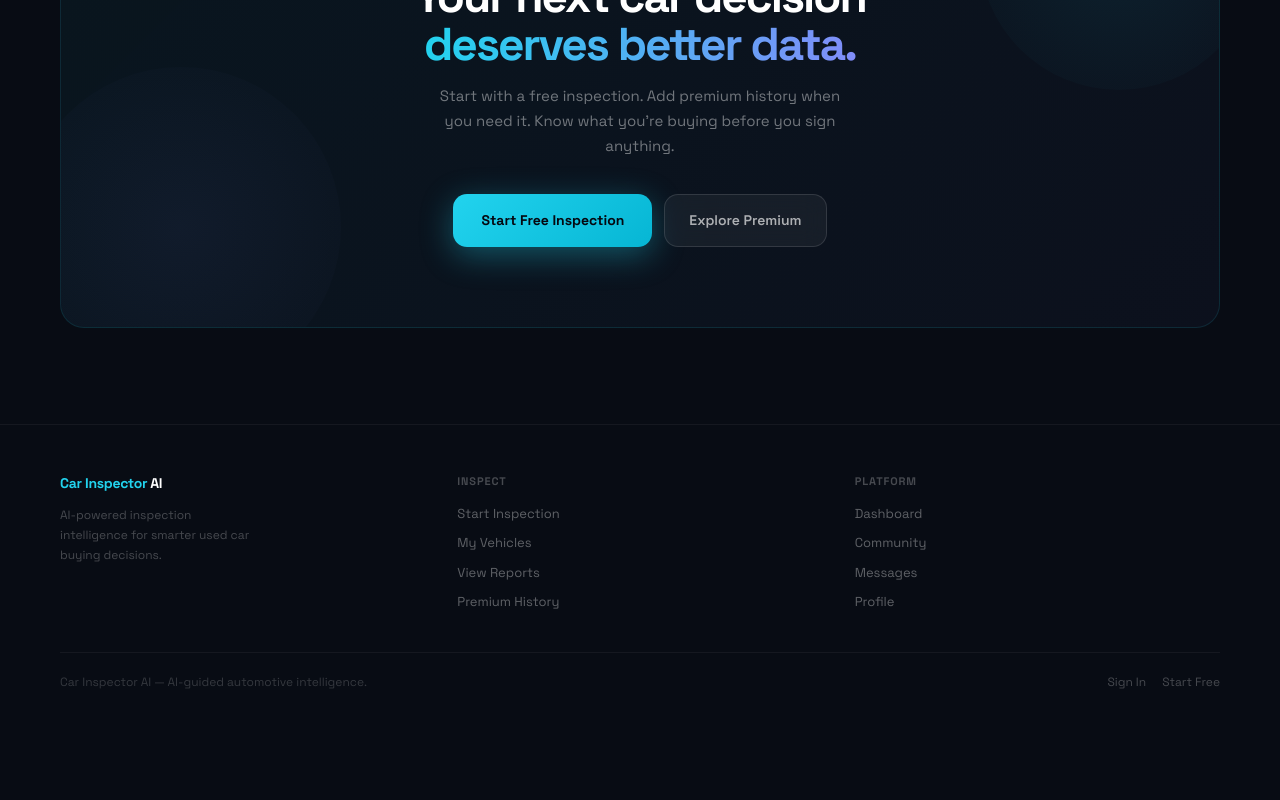
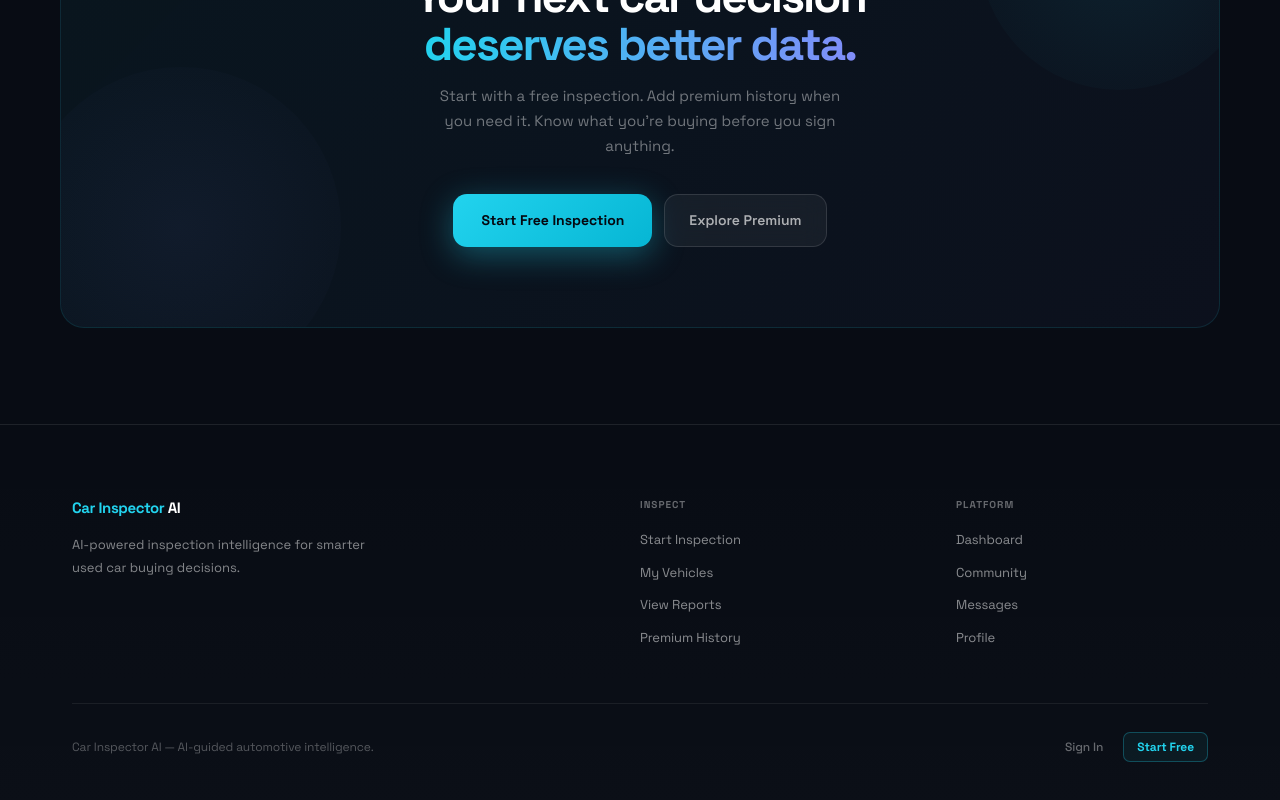
Before and after one commit to duledu/car-inspector-ai, a Next.js app: page / in a window 1280 px wide. Shown: the part 4201-5001 px from the top of the page. Before the commit the page ends 4940 px from the top, so only its background shows below. Built offline with nearby package versions, Linux system fonts and the light colour scheme.

Commit message:
Improve pricing engine and vehicle filters

```diff
--- a/src/app/page.tsx
+++ b/src/app/page.tsx
@@ -917,38 +917,134 @@ function ClosingCTA() {
 // FOOTER
 // ══════════════════════════════════════════════════════════════
 
+function FooterLink({ href, children }: Readonly<{ href: string; children: React.ReactNode }>) {
+  const [hovered, setHovered] = useState(false)
+  return (
+    <Link
+      href={href}
+      onMouseEnter={() => setHovered(true)}
+      onMouseLeave={() => setHovered(false)}
+      style={{
+        fontSize: 13,
+        color: hovered ? 'rgba(255,255,255,0.9)' : 'rgba(255,255,255,0.52)',
+        textDecoration: 'none',
+        transition: 'color 0.18s ease',
+        letterSpacing: '-0.1px',
+      }}
+    >
+      {children}
+    </Link>
+  )
+}
+
 function Footer() {
+  const [signinHovered, setSigninHovered] = useState(false)
+  const [startHovered,  setStartHovered]  = useState(false)
+
   return (
-    <footer style={{ borderTop: '1px solid rgba(255,255,255,0.05)' }}>
-      <div style={{ maxWidth: 1200, margin: '0 auto', padding: '48px 20px' }}>
-        <div style={{ display: 'grid', gridTemplateColumns: 'repeat(auto-fit, minmax(160px, 1fr))', gap: 32, marginBottom: 40 }}>
-          <div>
-            <div style={{ fontSize: 14, fontWeight: 800, color: '#fff', letterSpacing: '-0.3px', marginBottom: 12 }}>
+    <footer style={{
+      borderTop: '1px solid rgba(255,255,255,0.08)',
+      background: 'linear-gradient(180deg, transparent 0%, rgba(255,255,255,0.012) 100%)',
+    }}>
+      <div style={{ maxWidth: 1200, margin: '0 auto', padding: '72px 32px 48px' }}>
+
+        {/* ── Top grid ── */}
+        <div style={{
+          display: 'grid',
+          gridTemplateColumns: '2fr 1fr 1fr',
+          gap: '48px 64px',
+          marginBottom: 56,
+        }}>
+
+          {/* Brand column */}
+          <div style={{ maxWidth: 320 }}>
+            <div style={{ fontSize: 15, fontWeight: 800, color: '#fff', letterSpacing: '-0.4px', marginBottom: 14 }}>
               <span style={{ color: '#22d3ee' }}>Car Inspector</span> AI
             </div>
-            <p style={{ margin: 0, fontSize: 12, color: 'rgba(255,255,255,0.25)', lineHeight: 1.65, maxWidth: 200 }}>
+            <p style={{ margin: 0, fontSize: 13, color: 'rgba(255,255,255,0.5)', lineHeight: 1.75 }}>
               AI-powered inspection intelligence for smarter used car buying decisions.
             </p>
           </div>
+
+          {/* Nav columns */}
           {[
-            { title: 'Inspect', links: [{ label: 'Start Inspection', href: '/inspection' }, { label: 'My Vehicles', href: '/vehicle' }, { label: 'View Reports', href: '/report' }, { label: 'Premium History', href: '/premium' }] },
-            { title: 'Platform', links: [{ label: 'Dashboard', href: '/dashboard' }, { label: 'Community', href: '/community' }, { label: 'Messages', href: '/messages' }, { label: 'Profile', href: '/profile' }] },
+            { title: 'Inspect', links: [
+              { label: 'Start Inspection', href: '/inspection' },
+              { label: 'My Vehicles',      href: '/vehicle' },
+              { label: 'View Reports',     href: '/report' },
+              { label: 'Premium History',  href: '/premium' },
+            ]},
+            { title: 'Platform', links: [
+              { label: 'Dashboard',  href: '/dashboard' },
+              { label: 'Community',  href: '/community' },
+              { label: 'Messages',   href: '/messages' },
+              { label: 'Profile',    href: '/profile' },
+            ]},
           ].map(col => (
             <div key={col.title}>
-              <div style={{ fontSize: 11, fontWeight: 700, color: 'rgba(255,255,255,0.25)', textTransform: 'uppercase', letterSpacing: '0.08em', marginBottom: 14 }}>{col.title}</div>
-              <div style={{ display: 'flex', flexDirection: 'column', gap: 10 }}>
+              <div style={{
+                fontSize: 10, fontWeight: 700,
+                color: 'rgba(255,255,255,0.38)',
+                textTransform: 'uppercase', letterSpacing: '0.1em',
+                marginBottom: 18,
+              }}>
+                {col.title}
+              </div>
+              <div style={{ display: 'flex', flexDirection: 'column', gap: 13 }}>
                 {col.links.map(l => (
-                  <Link key={l.href} href={l.href} style={{ fontSize: 13, color: 'rgba(255,255,255,0.35)', textDecoration: 'none' }}>{l.label}</Link>
+                  <FooterLink key={l.href} href={l.href}>{l.label}</FooterLink>
                 ))}
               </div>
             </div>
           ))}
         </div>
-        <div style={{ borderTop: '1px solid rgba(255,255,255,0.05)', paddingTop: 20, display: 'flex', flexWrap: 'wrap', alignItems: 'center', justifyContent: 'space-between', gap: 12 }}>
-          <span style={{ fontSize: 12, color: 'rgba(255,255,255,0.18)' }}>Car Inspector AI — AI-guided automotive intelligence.</span>
-          <div style={{ display: 'flex', gap: 16 }}>
-            <Link href="/auth" style={{ fontSize: 12, color: 'rgba(255,255,255,0.25)', textDecoration: 'none' }}>Sign In</Link>
-            <Link href="/inspection" style={{ fontSize: 12, color: 'rgba(255,255,255,0.25)', textDecoration: 'none' }}>Start Free</Link>
+
+        {/* ── Bottom row ── */}
+        <div style={{
+          borderTop: '1px solid rgba(255,255,255,0.07)',
+          paddingTop: 28,
+          display: 'flex',
+          flexWrap: 'wrap',
+          alignItems: 'center',
+          justifyContent: 'space-between',
+          gap: 16,
+        }}>
+          <span style={{ fontSize: 12, color: 'rgba(255,255,255,0.3)', letterSpacing: '-0.1px' }}>
+            Car Inspector AI — AI-guided automotive intelligence.
+          </span>
+          <div style={{ display: 'flex', alignItems: 'center', gap: 20 }}>
+            <Link
+              href="/auth"
+              onMouseEnter={() => setSigninHovered(true)}
+              onMouseLeave={() => setSigninHovered(false)}
+              style={{
+                fontSize: 12, fontWeight: 500,
+                color: signinHovered ? 'rgba(255,255,255,0.72)' : 'rgba(255,255,255,0.38)',
+                textDecoration: 'none',
+                transition: 'color 0.18s ease',
+                letterSpacing: '-0.1px',
+              }}
+            >
+              Sign In
+            </Link>
+            <Link
+              href="/inspection"
+              onMouseEnter={() => setStartHovered(true)}
+              onMouseLeave={() => setStartHovered(false)}
+              style={{
+                fontSize: 12, fontWeight: 700,
+                color: startHovered ? '#fff' : '#22d3ee',
+                textDecoration: 'none',
+                letterSpacing: '-0.1px',
+                padding: '5px 13px',
+                borderRadius: 7,
+                border: `1px solid ${startHovered ? 'rgba(34,211,238,0.55)' : 'rgba(34,211,238,0.28)'}`,
+                background: startHovered ? 'rgba(34,211,238,0.12)' : 'rgba(34,211,238,0.06)',
+                transition: 'all 0.18s ease',
+              }}
+            >
+              Start Free
+            </Link>
           </div>
         </div>
       </div>
```
